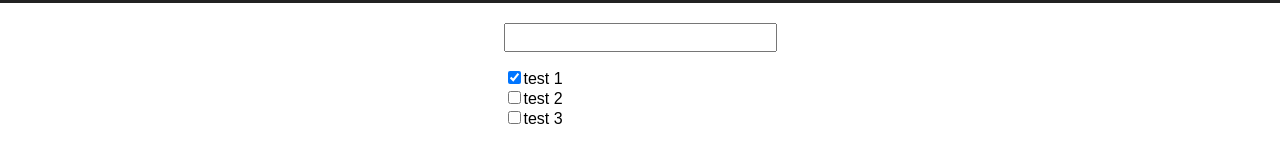
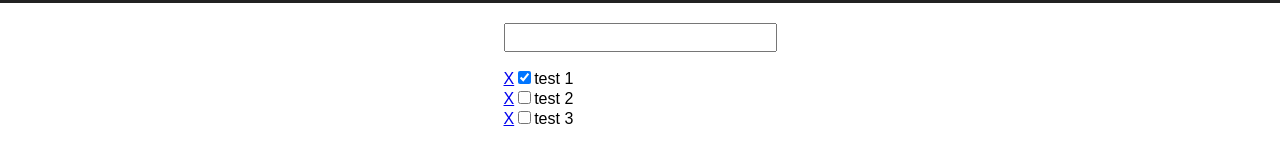
Before and after one commit to Nyweron/todo-app-reactjs, a React (Create React App) app: page / in a window 1280 px wide. Shown: the part 187-352 px from the top of the page. Built offline with nearby package versions, Linux system fonts and the light colour scheme.

Commit message:
Prepare to remove item form ToDoList

```diff
--- a/src/App.js
+++ b/src/App.js
@@ -58,6 +58,10 @@ class App extends Component {
     }
   };
 
+  handleRemove = id => {
+    console.log("id:", id)
+  }
+
   render() {
     const submitHandle = this.state.currentTodo
       ? this.handleSubmit
@@ -76,7 +80,7 @@ class App extends Component {
             handleSubmit={submitHandle}
           />
 
-          <TodoList handleToggle={this.handleToggle} todos={this.state.todos} />
+          <TodoList handleToggle={this.handleToggle} todos={this.state.todos} handleRemove={this.handleRemove}/>
         </div>
       </div>
     );
--- a/src/components/todo/TodoItem.js
+++ b/src/components/todo/TodoItem.js
@@ -4,6 +4,7 @@ import PropTypes from 'prop-types';
 export const TodoItem = props => {
   return (
     <li>
+      <a href="#" onClick={props.handleRemove.bind(null, props.id)}>X</a>
       <input
         type="checkbox"
         onChange={props.handleToggle.bind(null, props.id)}
--- a/src/components/todo/TodoList.js
+++ b/src/components/todo/TodoList.js
@@ -7,7 +7,7 @@ export const TodoList = props => {
     <div className="Todo-list">
       <ul>
         {props.todos.map(todo => (
-          <TodoItem key={todo.id} {...todo} handleToggle={props.handleToggle} />
+          <TodoItem key={todo.id} {...todo} handleToggle={props.handleToggle} handleRemove={props.handleRemove} />
         ))}
       </ul>
     </div>
```
